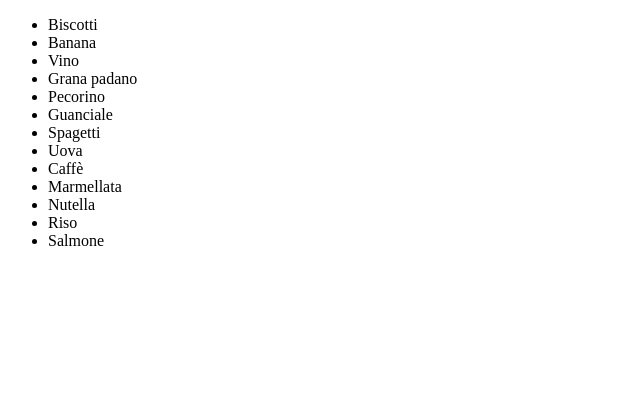
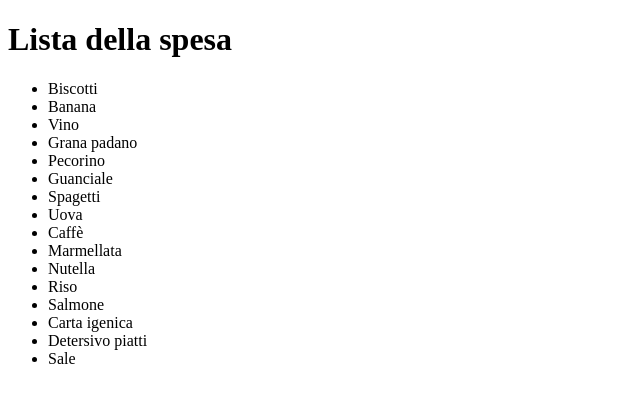
Before and after one commit to EnxhiHoxhaj/js-lista-spesa, a plain HTML site: page index.html in a window 1280 px wide. Shown: the whole page, without its empty margins (0-640 px from the left). Drawn offline with Linux system fonts and the light colour scheme.

Commit message:
Feat: add new items in array

```diff
--- a/index.html
+++ b/index.html
@@ -6,9 +6,13 @@
     <title>Document</title>
 </head>
 <body>
-    <ul>
+    <div>
+        <h1>Lista della spesa</h1>
+        <ul>
 
-    </ul>
-    <script type="text/javascript" src="main.js"></script>
+        </ul>
+        <script type="text/javascript" src="main.js"></script>
+    </div>
+
 </body>
 </html>
--- a/main.js
+++ b/main.js
@@ -22,6 +22,8 @@
     "Salmone",
 ]
 
+//Aggiungi nuovi elementi alla spesa
+listaSpesa.push("Carta igenica", "Detersivo piatti", "Sale",);
 //creo il mio ciclo while
 let i = 0;
 while (i < listaSpesa.length -1) {
```
